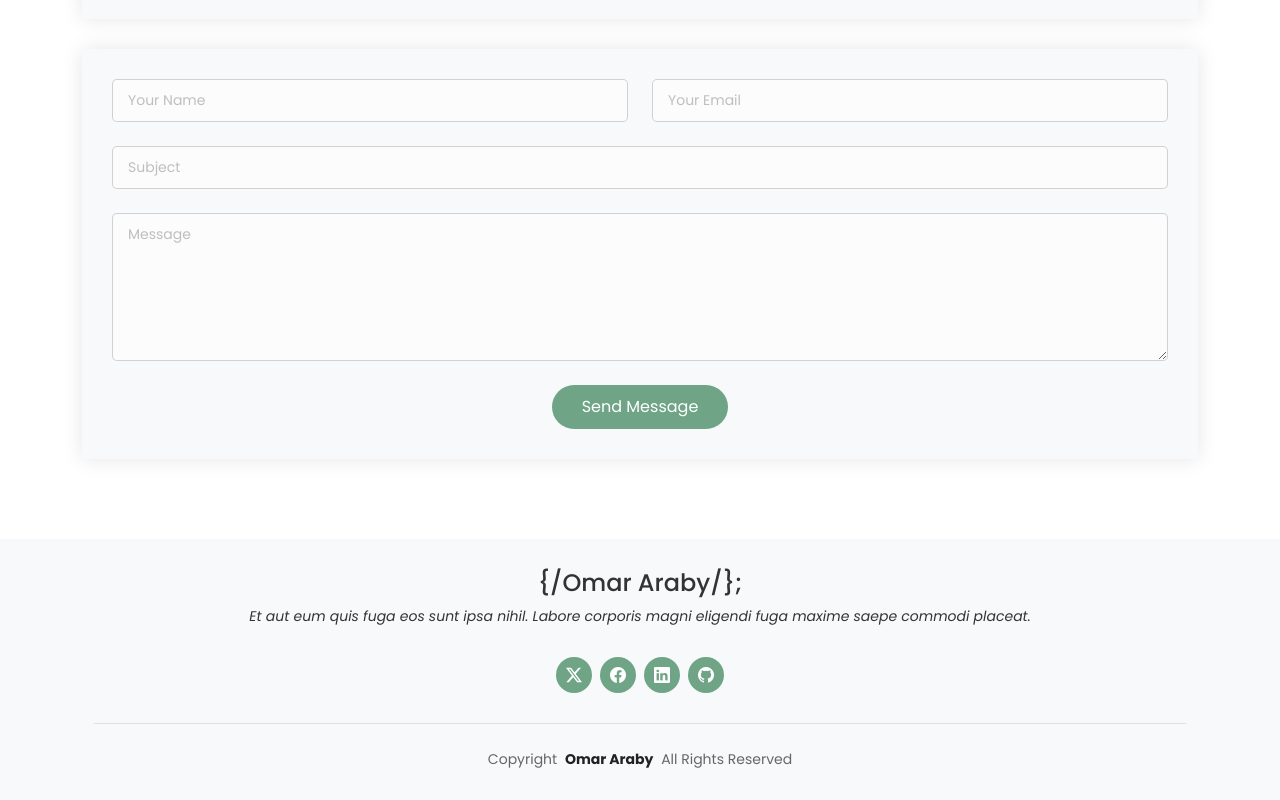
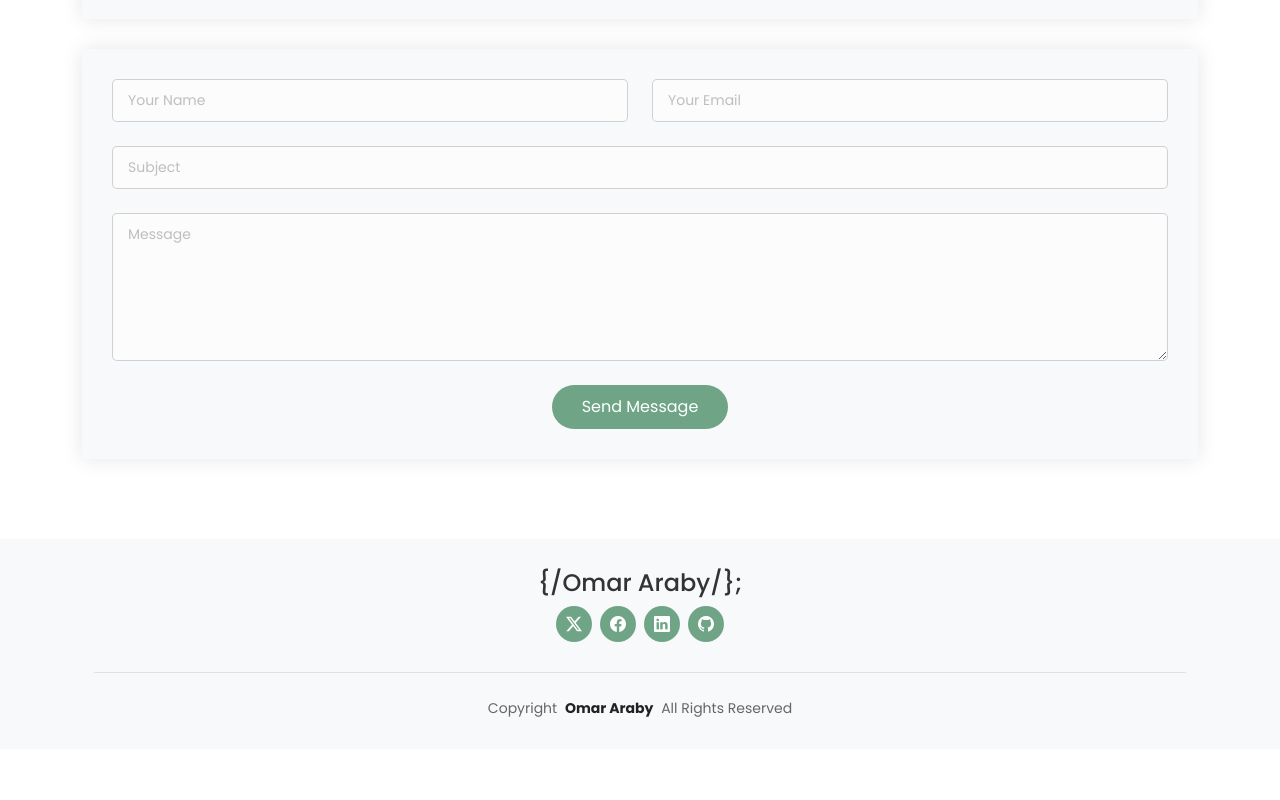
Before and after one commit to OmarAraby/Portfolio, a website: page index.html in a window 1280 px wide. Shown: the part 5233-6033 px from the top of the page. After the commit the page ends 5982 px from the top, so only its background shows below. Drawn offline with nearby package versions, Linux system fonts and the light colour scheme.

Commit message:
Update index.html

```diff
--- a/index.html
+++ b/index.html
@@ -799,10 +799,7 @@
     <footer id="footer" class="footer light-background">
       <div class="container">
         <h4 class="sitename">{/Omar Araby/};</h4>
-        <p>
-          Et aut eum quis fuga eos sunt ipsa nihil. Labore corporis magni
-          eligendi fuga maxime saepe commodi placeat.
-        </p>
+
         <div class="social-links d-flex justify-content-center">
           <a href="#"><i class="bi bi-twitter-x"></i></a>
           <a href="#"><i class="bi bi-facebook"></i></a>
```
